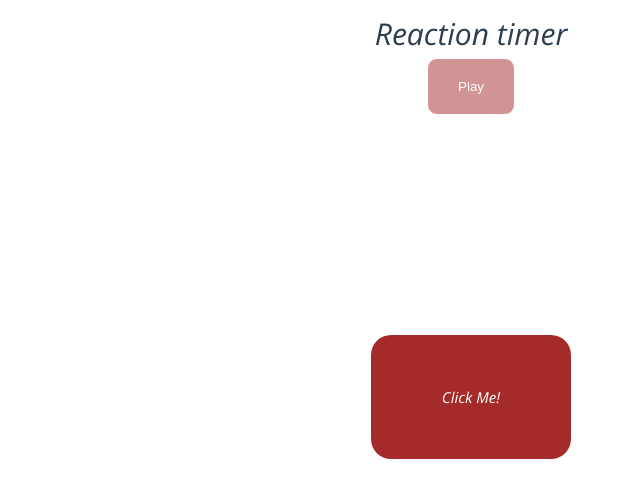
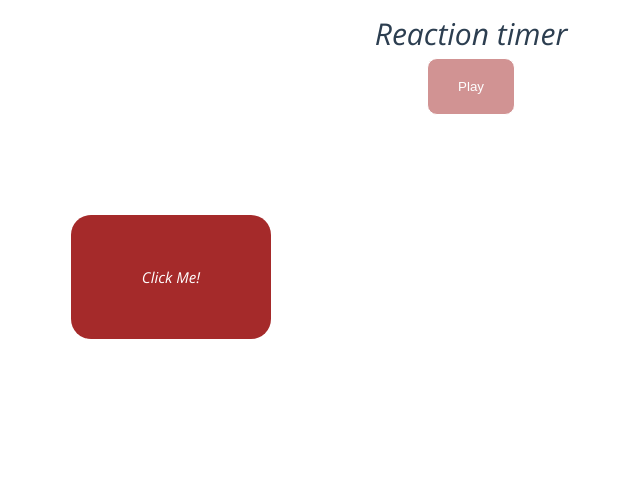
Before and after one commit to eslamabdallah74/VueJs3, a Vue app: page / in a window 1280 px wide. Both pictures are taken after a click on the button "Play". Shown: the top 498 px of the page, without its empty margins (169-809 px from the left). Built offline with nearby package versions, Linux system fonts and the light colour scheme.

Commit message:
adding random margin top and left

```diff
--- a/src/App.vue
+++ b/src/App.vue
@@ -26,7 +26,7 @@ import Block from './components/Block.vue';
         isPlaying:    false,
         delay:        null,
         score:        null,
-        showResults:  false
+        showResults:  false,
       }
     },
     methods: {
--- a/src/components/Block.vue
+++ b/src/components/Block.vue
@@ -13,6 +13,8 @@
                 showModal:      false,
                 timer:          null,
                 reactionTime:   0,
+                marginTop: null,
+                marginLeft: null
             }
         },
         mounted(){
@@ -20,8 +22,13 @@
                 this.showModal = true
                 this.setTimer()
             },this.delay)
+                this.marginTop  = this.returnRand(['50px','70px','50px','100px','220px','230px','240px','253px','422px','160px','92px','170px'])
+                this.marginLeft = this.returnRand(['500px','770px','50px','100px','328px','444px','240px','253px','232px','226px','30px','170px'])
         },
         methods: {
+            returnRand(items) {
+                return items[Math.floor(Math.random()*items.length)];
+            },
             setTimer() {
                 this.timer = setInterval(() => {
                     this.reactionTime += 10
@@ -35,7 +42,7 @@
     }
 </script>
 
-<style scoped>
+<style>
     .block{
         width: 200px;
         background: brown;
@@ -43,7 +50,8 @@
         color: white;
         text-align: center;
         padding: 50px 0;
-        margin: 220px auto;
+        margin-top: v-bind(marginTop);
+        margin-left: v-bind(marginLeft);
         cursor: pointer;
     }
 </style>
```
